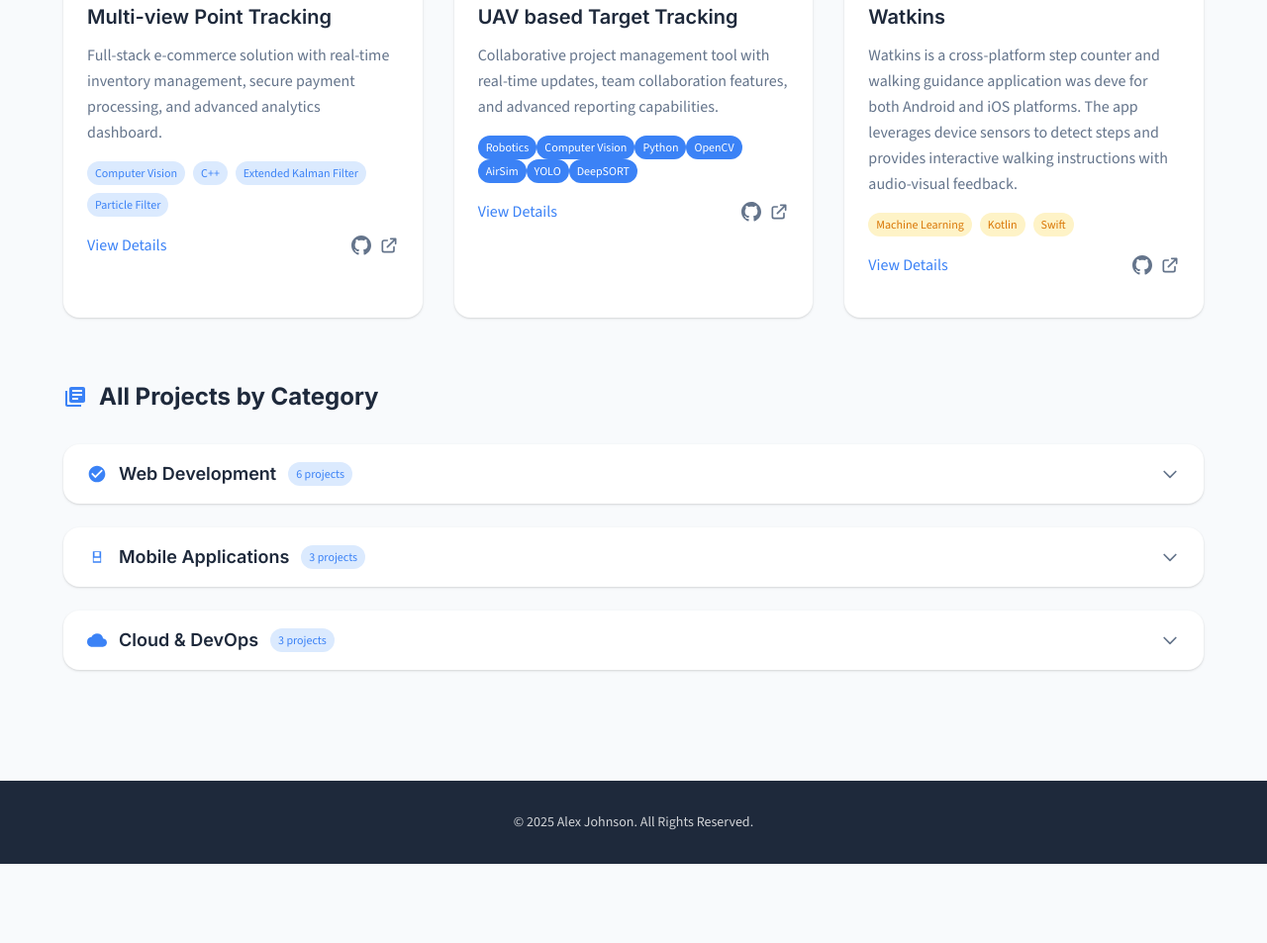
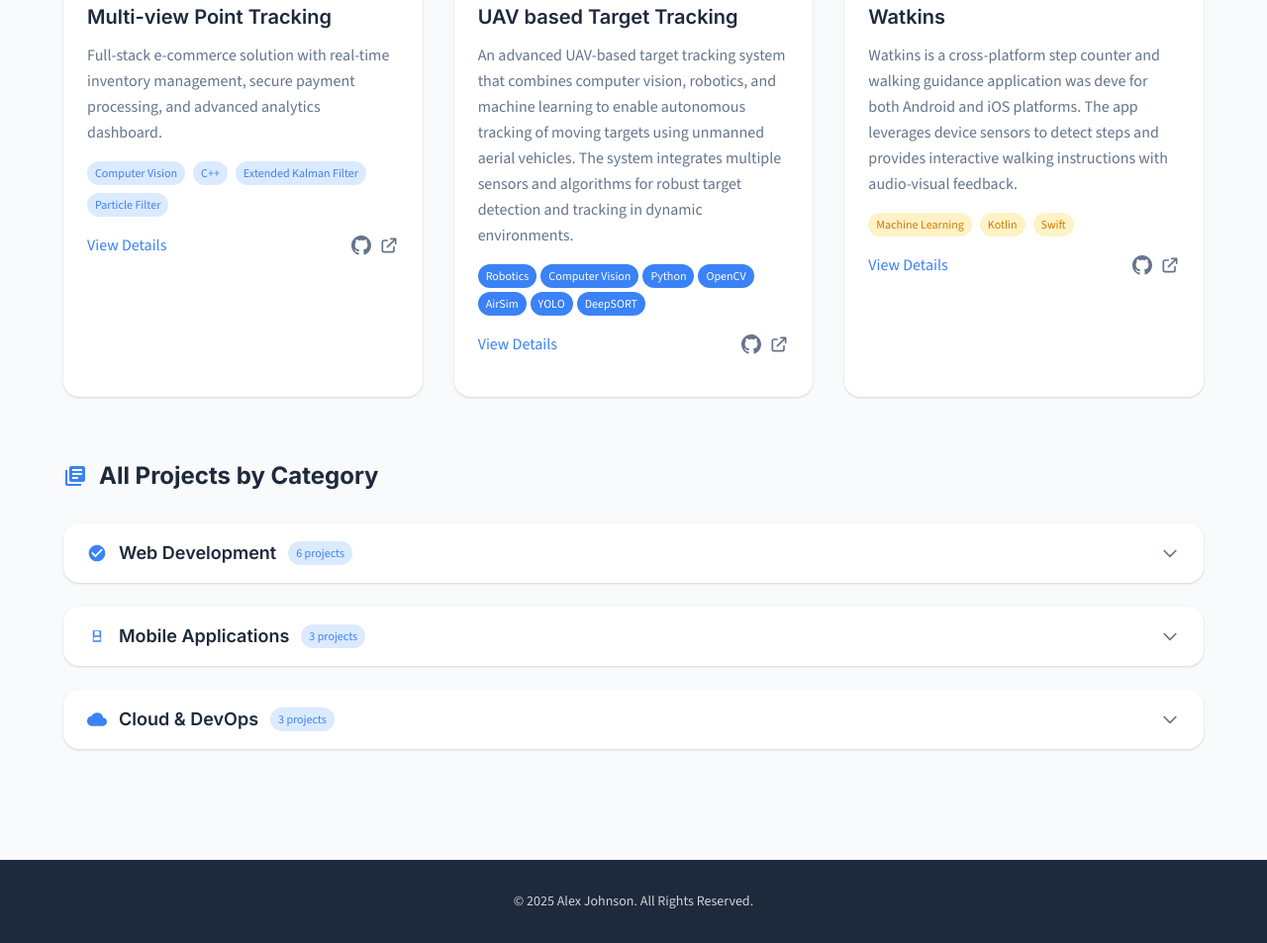
Before and after one commit to tayyabwahab/tayyabwahab.github.io, a website: page Portfolio.html in a window 1280 px wide. Shown: the part 916-1869 px from the top of the page at 99% size. Before the commit the page ends 1789 px from the top, so only its background shows below. Drawn offline with nearby package versions, Linux system fonts and the light colour scheme; grey boxes are pictures that could not be loaded.

```diff
--- a/Portfolio.html
+++ b/Portfolio.html
@@ -223,9 +223,10 @@
                     <div class="p-6">
                         <h3 class="text-xl font-inter font-semibold text-primary mb-3">UAV based Target Tracking</h3>
                         <p class="text-text-secondary mb-4 leading-relaxed">
-                            Collaborative project management tool with real-time updates, team collaboration features, and advanced reporting capabilities.
+                            An advanced UAV-based target tracking system that combines computer vision, robotics, and machine learning to enable autonomous tracking of moving
+                            targets using unmanned aerial vehicles. The system integrates multiple sensors and algorithms for robust target detection and tracking in dynamic environments.
                         </p>
-                        <div class="flex flex-wrap gap-0 mb-4">
+                        <div class="flex flex-wrap gap-1 mb-4">
                             <span class="px-2 py-1 bg-accent text-white text-xs rounded-full">Robotics</span>
                             <span class="px-2 py-1 bg-accent text-white text-xs rounded-full">Computer Vision</span>
                             <span class="px-2 py-1 bg-accent text-white text-xs rounded-full">Python</span>
@@ -256,7 +257,13 @@
                             <div class="border-t border-primary-200 pt-4">
                                 <h4 class="font-inter font-semibold text-primary mb-3">Project Overview</h4>
                                 <p class="text-text-secondary mb-4 leading-relaxed">
-                                    An advanced UAV-based target tracking system that combines computer vision, robotics, and machine learning to enable autonomous tracking of moving targets using unmanned aerial vehicles. The system integrates multiple sensors and algorithms for robust target detection and tracking in dynamic environments.
+                                    The UAV-Based Target Tracking System is an advanced surveillance solution that integrates computer vision, machine learning, and unmanned aerial vehicle (UAV)
+                                    technologies to enable autonomous, intelligent monitoring in dynamic environments. Designed with security and situational awareness in mind,
+                                    the system empowers drones to detect, recognize, and track individuals in real time—particularly in crowded or high-risk areas—by leveraging facial recognition
+                                    and full-body feature extraction capabilities. At the core of the system lies a robust facial recognition module capable of identifying targets on the
+                                    fly, even under challenging conditions. Once an individual is recognized, the UAV uses person tracking algorithms to autonomously follow the subject,
+                                    adjusting its flight path in real time based on movement and environmental context. To support reliable re-identification, the system preserves detailed
+                                    appearance data, including full-body features, enabling consistent target recognition across different frames or scenes.
                                 </p>
 
                                 <h4 class="font-inter font-semibold text-primary mb-3">Key Features</h4>
@@ -287,18 +294,18 @@
                                     </li>
                                 </ul>
 
-                                <h4 class="font-inter font-semibold text-primary mb-3">Technical Implementation</h4>
+                                <!-- <h4 class="font-inter font-semibold text-primary mb-3">Technical Implementation</h4>
                                 <p class="text-text-secondary mb-4 leading-relaxed">
                                     Built with Python and OpenCV for computer vision processing, the system utilizes YOLO for object detection and DeepSORT for tracking. The project integrates with Microsoft AirSim for realistic UAV simulation and testing. Advanced algorithms ensure stable tracking even in challenging conditions.
-                                </p>
+                                </p> -->
 
-                                <div class="flex flex-wrap gap-1">
+                                <!-- <div class="flex flex-wrap gap-1">
                                     <span class="px-3 py-1 bg-accent text-white text-sm rounded-full">Python</span>
                                     <span class="px-3 py-1 bg-accent text-white text-sm rounded-full">OpenCV</span>
                                     <span class="px-3 py-1 bg-accent text-white text-sm rounded-full">YOLO</span>
                                     <span class="px-3 py-1 bg-accent text-white text-sm rounded-full">DeepSORT</span>
                                     <span class="px-3 py-1 bg-accent text-white text-sm rounded-full">AirSim</span>
-                                </div>
+                                </div> -->
                             </div>
                         </div>
                     </div>
@@ -390,17 +397,16 @@
                                     </li>
                                 </ul>
 
-                                <h4 class="font-inter font-semibold text-primary mb-3">Technical Implementation</h4>
+                                <!-- <h4 class="font-inter font-semibold text-primary mb-3">Technical Implementation</h4>
                                 <p class="text-text-secondary mb-4 leading-relaxed">
                                     Built with React and TypeScript for type safety and better development experience. The application uses AWS services for backend infrastructure and data storage. Modern React hooks and functional components ensure clean, maintainable code with excellent performance.
-                                </p>
+                                </p> -->
 
-                                <div class="flex flex-wrap gap-2">
-                                    <span class="px-3 py-1 bg-warning-100 text-warning text-sm rounded-full">React</span>
-                                    <span class="px-3 py-1 bg-warning-100 text-warning text-sm rounded-full">TypeScript</span>
-                                    <span class="px-3 py-1 bg-warning-100 text-warning text-sm rounded-full">AWS</span>
-                                    <span class="px-3 py-1 bg-warning-100 text-warning text-sm rounded-full">Chart.js</span>
-                                </div>
+                                <!-- <div class="flex flex-wrap gap-2 mb-4">
+                                    <span class="px-2 py-1 bg-warning-100 text-warning text-xs rounded-full">Machine Learning</span>
+                                    <span class="px-2 py-1 bg-warning-100 text-warning text-xs rounded-full">Kotlin</span>
+                                    <span class="px-2 py-1 bg-warning-100 text-warning text-xs rounded-full">Swift</span>
+                                </div> -->
                             </div>
                         </div>
                     </div>
```
